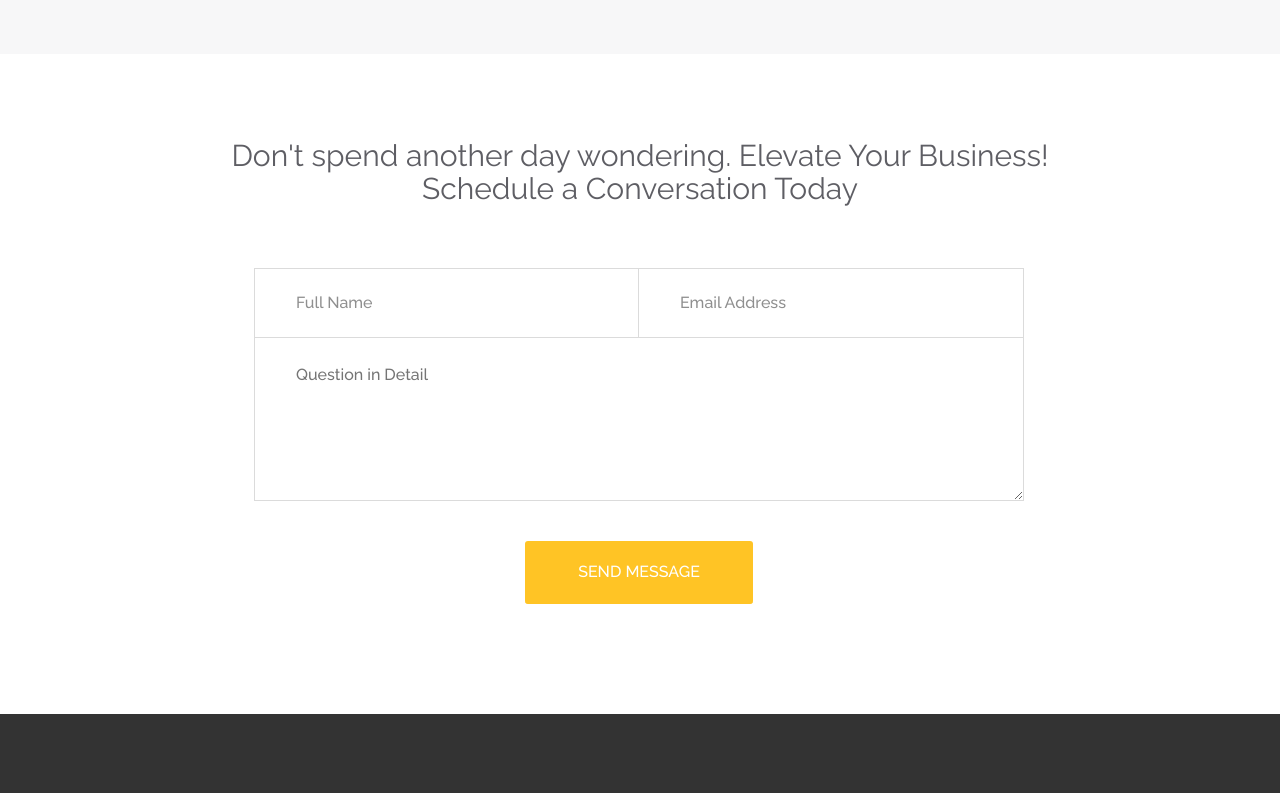
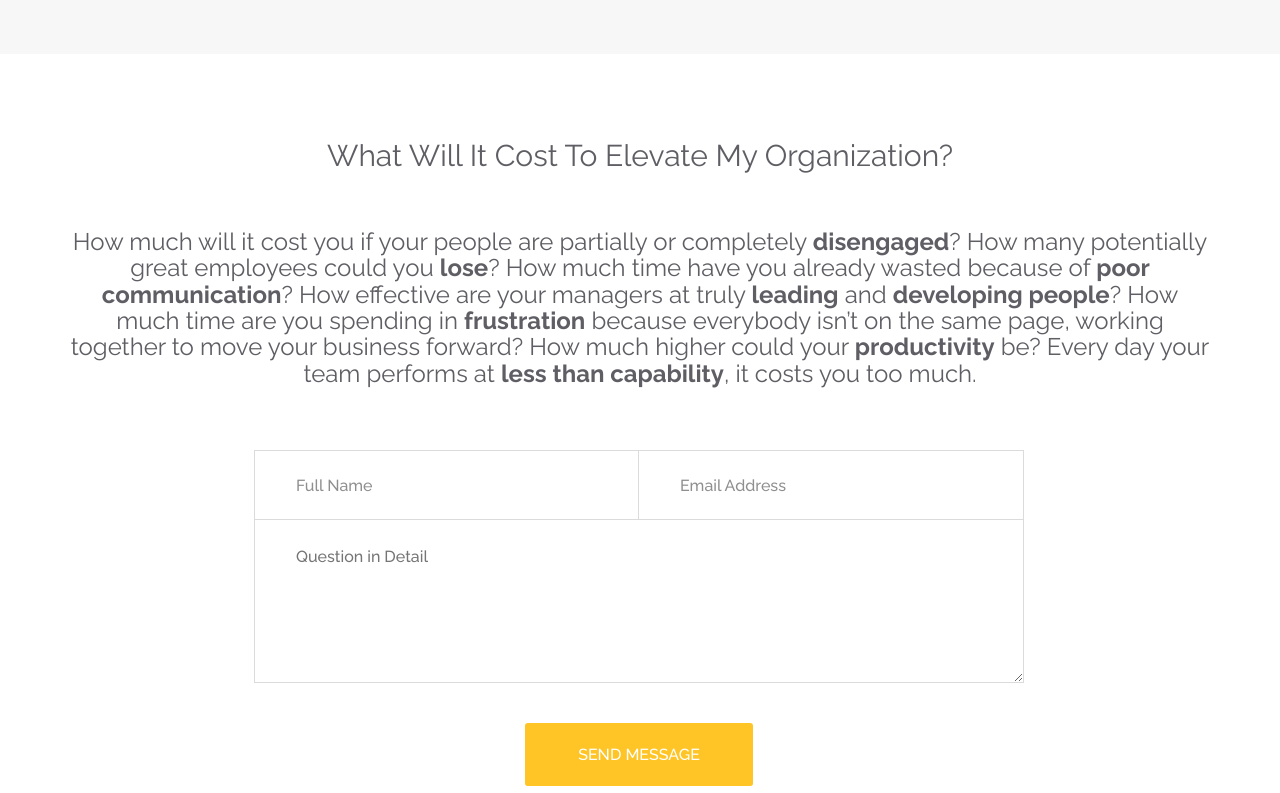
Before and after one commit to jdruckle/Elevate-Website, a plain HTML site: page elevateWyoming - Copy.html in a window 1280 px wide. Shown: the part 4400-5193 px from the top of the page. Drawn offline with nearby package versions, Linux system fonts and the light colour scheme.

Commit message:
Updated contact text

```diff
--- a/elevateWyoming - Copy.html
+++ b/elevateWyoming - Copy.html
@@ -522,9 +522,9 @@
       <section class="section-four section" id="section-four">
         <div class="container">
           <header role="title-page" class="text-center">
-            <h2>Don't spend another day wondering. Elevate Your Business!
-              <br>
-              Schedule a Conversation Today</h2>
+            <h2>What Will It Cost To Elevate My Organization?</h2>
+            <br>
+            <h3>How much will it cost you if your people are partially or completely <b>disengaged</b>? How many potentially great employees could you <b>lose</b>? How much time have you already wasted because of <b>poor communication</b>? How effective are your managers at truly <b>leading</b> and <b>developing people</b>? How much time are you spending in <b>frustration</b> because everybody isn’t on the same page, working together to move your business forward? How much higher could your <b>productivity</b> be? Every day your team performs at <b>less than capability</b>, it costs you too much.</h3>
             </header>
 
             <!-- contact-form -->
```
